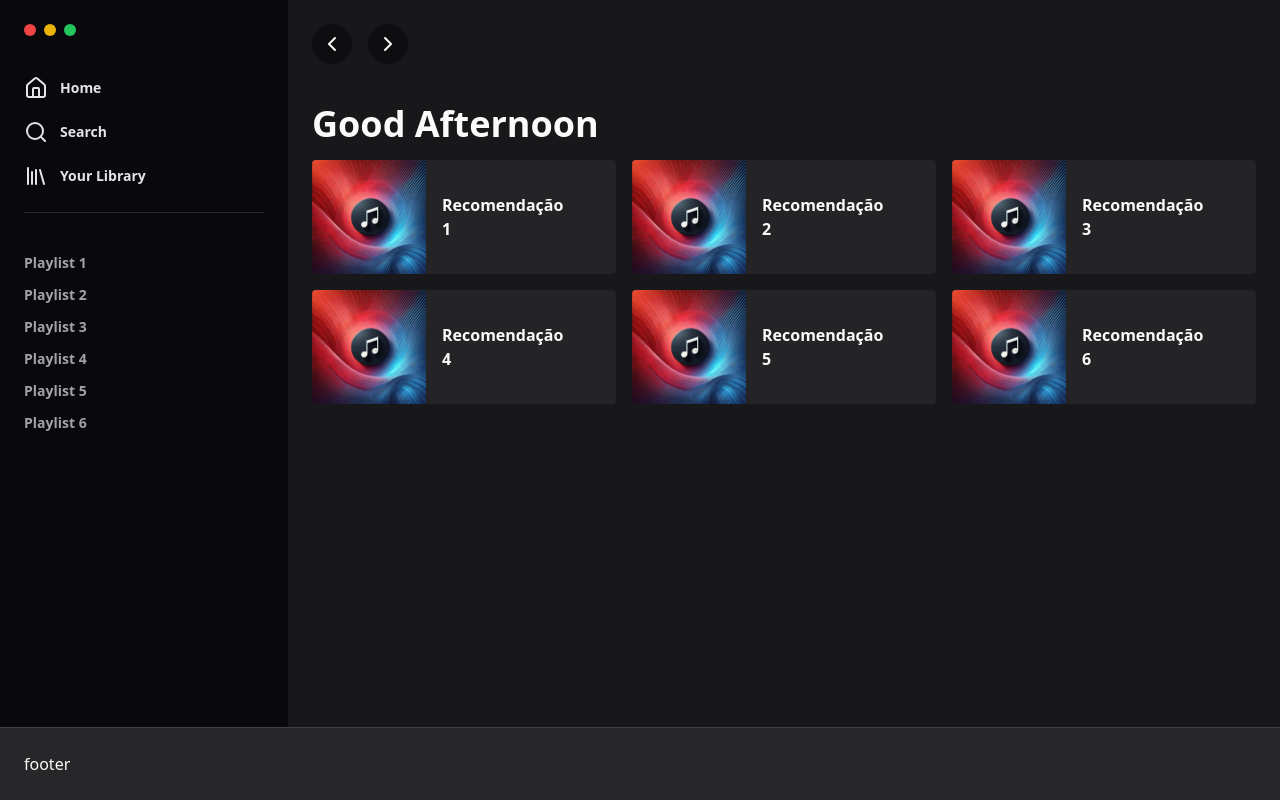
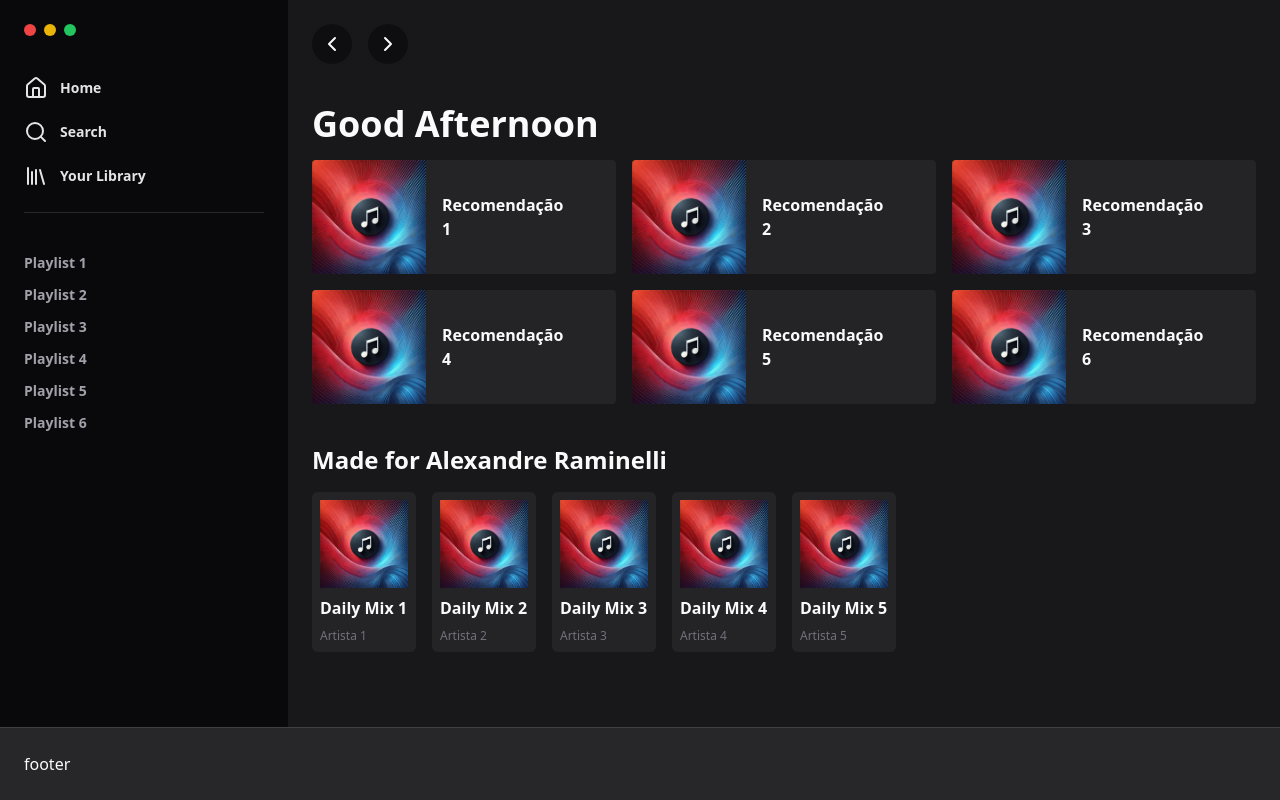
Before and after one commit to alexandreraminelli/pratica-react-spotify-ui, a Next.js app: page / in a window 1280 px wide. Built offline with nearby package versions, Linux system fonts and the light colour scheme.

Commit message:
feat: criação da seção "Made for"

```diff
--- /dev/null
+++ b/src/app/components/MadeForSection.tsx
@@ -0,0 +1,57 @@
+// Importação de componentes
+import Image, { StaticImageData } from "next/image"
+// importação de imagens
+import placeholder from "../../../public/playlistCovers/placeholder.jpeg"
+
+/** Componente da seção "Feito Para". */
+export default function MadeForSection() {
+  // Lista de objetos com os
+  const suggestions: SuggestionBlockProps[] = [
+    { name: "Daily Mix 1", artist: "Artista 1" },
+    { name: "Daily Mix 2", artist: "Artista 2" },
+    { name: "Daily Mix 3", artist: "Artista 3" },
+    { name: "Daily Mix 4", artist: "Artista 4" },
+    { name: "Daily Mix 5", artist: "Artista 5" },
+  ]
+
+  // retorno JSX
+  return (
+    <>
+      {/* Título */}
+      <h2 className="font-semibold text-2xl mt-10">Made for Alexandre Raminelli</h2>
+
+      {/* Lista "Feito para" */}
+      <div className="grid grid-cols-8 gap-4 mt-4">
+        {/* Iteração */}
+        {suggestions.map((block, index) => (
+          <SuggestionBlock key={index} name={block.name} artist={block.artist} />
+        ))}
+      </div>
+    </>
+  )
+}
+
+/** Interface dos props do componente `SuggestionBlock`. */
+interface SuggestionBlockProps {
+  /** Capa do albúm. (opcional) */
+  cover?: StaticImageData
+  /** Nome do álbum/playlist. */
+  name: string
+  /** Artista. */
+  artist: string
+}
+
+/** Componente do bloco de sugestão. */
+function SuggestionBlock({ cover = placeholder, name, artist }: SuggestionBlockProps) {
+  // retorno JSX
+  return (
+    <a href="#" className="bg-white/5 p-2 rounded-md hover:bg-white/10 flex flex-col gap-2">
+      {/* Capa do album */}
+      <Image src={cover} className="w-full" alt="Capa do álbum." />
+      {/* Nome */}
+      <strong className="font-semibold">{name}</strong>
+      {/* Artista */}
+      <span className="text-xs text-zinc-500">{artist}</span>
+    </a>
+  )
+}
--- a/src/app/layout/Main.tsx
+++ b/src/app/layout/Main.tsx
@@ -1,6 +1,7 @@
 // importação de componentes
 import NavButtons from "../components/NavButtons"
 import RecommendationGrid from "../components/RecommendationGrid"
+import MadeForSection from "../components/MadeForSection"
 
 /** Componente da área principal. */
 export default function Main() {
@@ -14,6 +15,9 @@ export default function Main() {
 
       {/* Grid de playlists recomendadas */}
       <RecommendationGrid />
+
+      {/* Seção Made For */}
+      <MadeForSection />
     </main>
   )
 }
```
